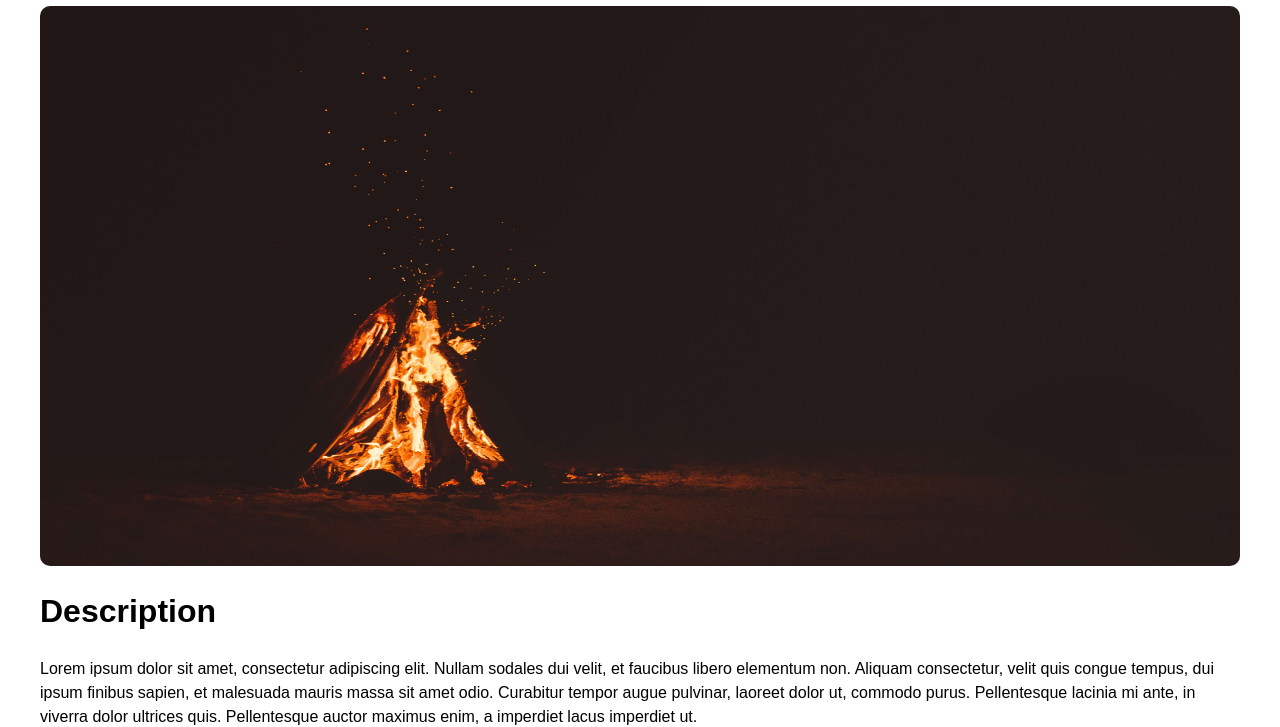
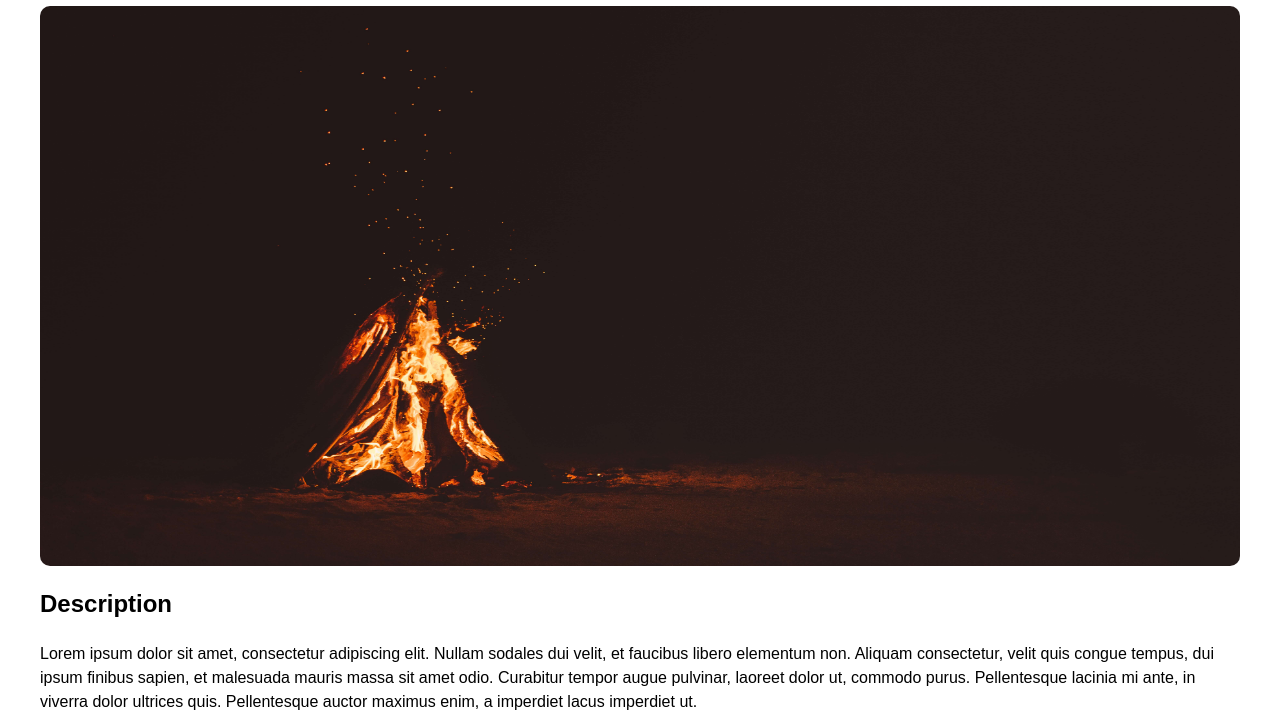
Before and after one commit to sarveshpro/mailto-template, a plain HTML site: page index.html in a window 1280 px wide. Shown: the part 113-840 px from the top of the page. Drawn offline with Linux system fonts and the light colour scheme.

Commit message:
Update index.html

```diff
--- a/index.html
+++ b/index.html
@@ -16,8 +16,8 @@
 
         <image id="image" class="image" />
         <div class="description">
-            <h1>Description
-            </h1>
+            <h2>Description
+            </h2>
             <div id="desc" class="desc"></div>
 
         </div>
```
